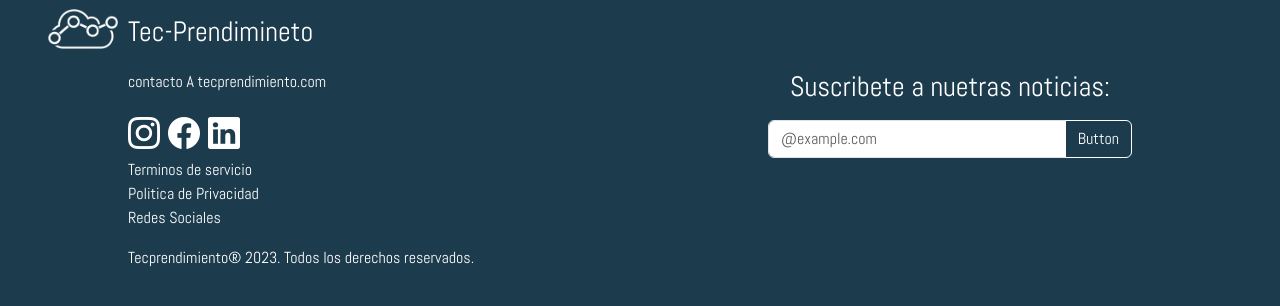
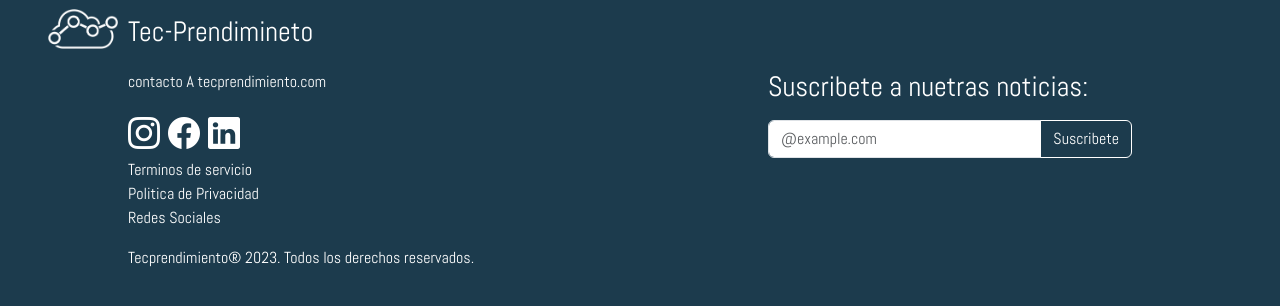
Before and after one commit to AlexJFA/tecprendimiento, an Angular app: page /home in a window 1280 px wide. Shown: the part 3068-3374 px from the top of the page. Built offline with nearby package versions, Linux system fonts and the light colour scheme.

Commit message:
imput y texto alineados a la izquierda

```diff
--- a/src/app/app.component.css
+++ b/src/app/app.component.css
@@ -115,9 +115,9 @@ button {
     margin-left: 0rem;
   }
 
-  .form-footer h3 {
+  /* .form-footer h3 {
     text-align: left;
-  }
+  } */
 
   .form-footer {
     padding: 0;
--- a/src/app/app.component.html
+++ b/src/app/app.component.html
@@ -122,7 +122,7 @@
     </div>
   </div>
 
-  <div class="col-12 col-md-6 form-footer text-center">
+  <div class="col-12 col-md-6 form-footer text-left">
     <h3 class="mb-3">Suscribete a nuetras noticias:</h3>
 
     <div class="input-group mb-3">
@@ -134,7 +134,7 @@
         aria-describedby="button-addon2"
       />
       <button class="btn btn-footer" type="button" id="button-addon2">
-        Button
+        Suscribete
       </button>
     </div>
   </div>
```
